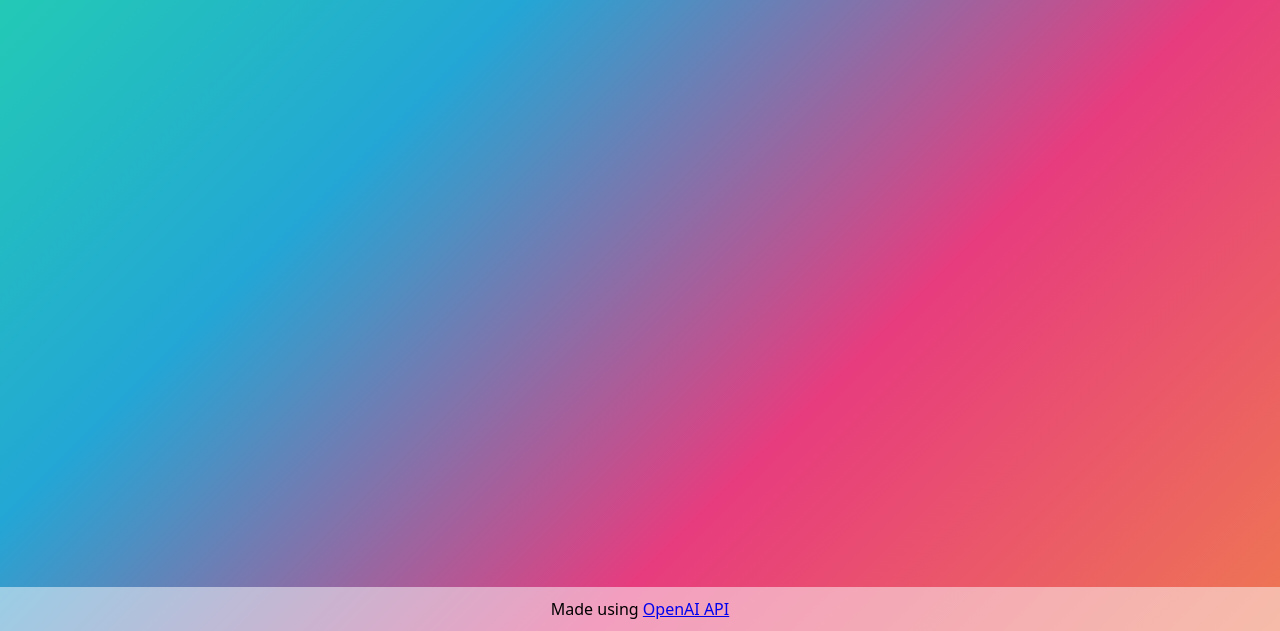
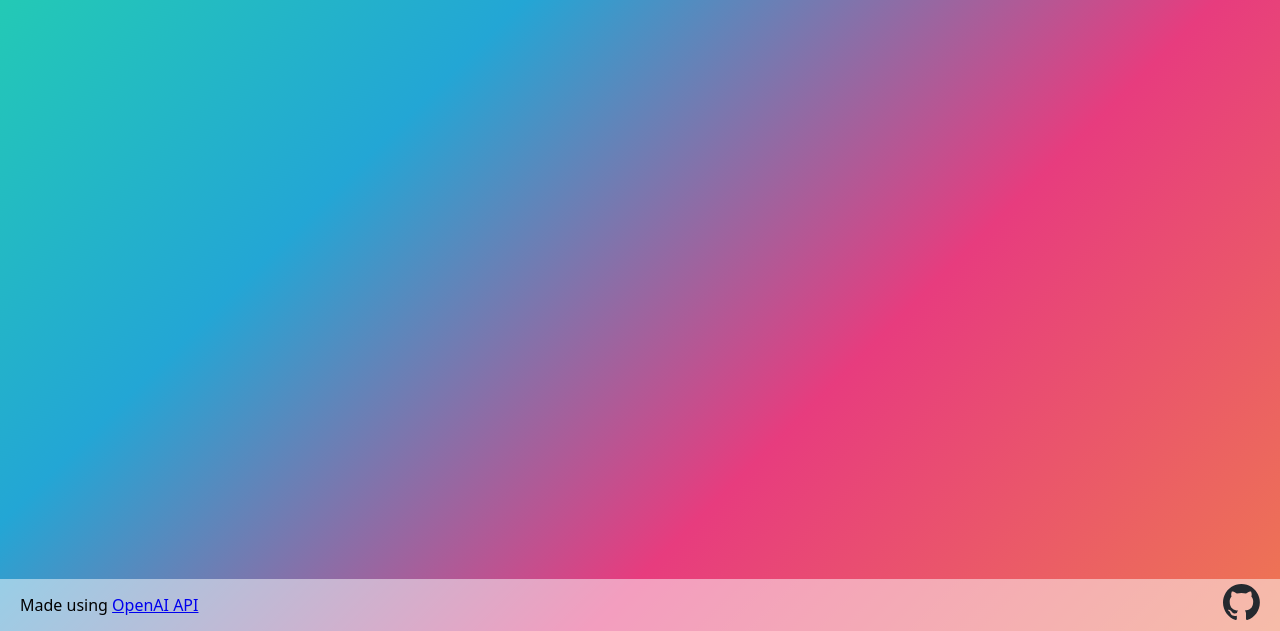
Before and after one commit to 67230144/img-gen-openai-nodejs, a website: page public/index.html in a window 1280 px wide. Shown: the part 169-800 px from the top of the page. Drawn offline with Linux system fonts and the light colour scheme.

Commit message:
Added link to github repo

```diff
--- a/public/css/style.css
+++ b/public/css/style.css
@@ -31,7 +31,7 @@ section {
   margin: 0 auto;
 }
 
-img {
+.generated-picture {
   display: block;
   max-width: 100%;
   margin: 0 auto;
@@ -70,12 +70,18 @@ button:hover {
 
 footer {
   font-size: 1.6rem;
-  text-align: center;
-  padding: 1rem;
   background-color: rgba(255, 255, 255, 0.5);
+  padding: 0.5rem 2rem;
+  display: flex;
+  justify-content: space-between;
+  align-items: center;
 }
 
 .msg {
   font-size: 2rem;
   text-align: center;
 }
+
+.github-logo {
+  height: 36px;
+}
--- a/public/index.html
+++ b/public/index.html
@@ -22,7 +22,7 @@
       </section>
       <section>
         <p class="msg"></p>
-        <img src="" alt="" id="picture" />
+        <img src="" alt="" class="generated-picture" id="picture" />
       </section>
     </main>
     <div class="spinner">
@@ -30,10 +30,17 @@
       <div class="cube2"></div>
     </div>
     <footer>
-      <p>
+      <span>
         Made using
         <a href="https://beta.openai.com/docs" target="_blank">OpenAI API</a>
-      </p>
+      </span>
+      <a
+        href="https://github.com/67230144/img-gen-openai-nodejs"
+        target="_blank"
+        class="github-link"
+      >
+        <img src="img/github-mark.svg" alt="GitHub logo" class="github-logo" />
+      </a>
     </footer>
   </body>
 </html>
```
Also changed, not shown: public/img/github-mark.svg (added).
